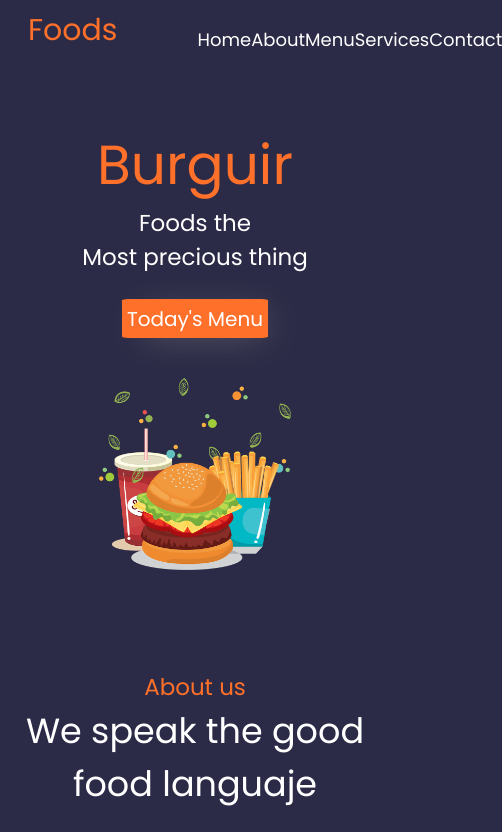
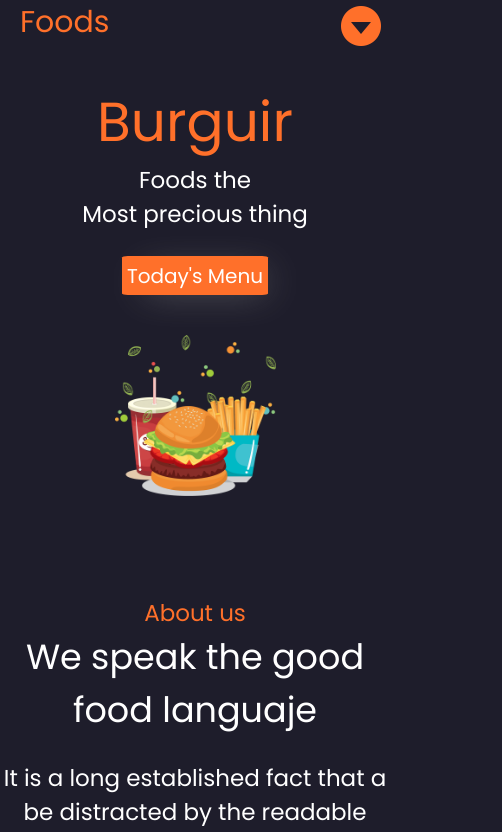
Before and after one commit to AndreyJz/Burgir, a plain HTML site: page index.html in a window 390 px wide. Shown: the top 832 px of the page, 502 px wide, since content can reach past the window. Drawn offline with nearby package versions, Linux system fonts and the light colour scheme.

Commit message:
menu cel listo

```diff
--- a/css/stylo.css
+++ b/css/stylo.css
@@ -1,9 +1,10 @@
 @import url('https://fonts.googleapis.com/css2?family=Poppins:ital,wght@0,100;0,200;0,300;0,400;0,500;0,600;0,700;0,800;0,900;1,100;1,200;1,300;1,400;1,500;1,600;1,700;1,800;1,900&display=swap');
 
 *{
-    background-color: #2c2b47;
+    background-color: #1E1D2B;
     font-family: 'Poppins', sans-serif;
     scroll-behavior: smooth;
+    margin: 0;
     body { --scrollbar-width: 15px; --scrollbar-height: 15px; --scrollbar-border-radius: 36px; --scrollbar-border-thickness: 0px; --scrollbar-thumb-color: #463d7f5d; --scrollbar-track-color: #FFFFFF00; --scrollbar-border-color: #FFFFFF00; --scrollbar-corner-color: #FFFFFF00; --scrollbar-button-color: #3F3F4600; } body::-webkit-scrollbar { width: var(--scrollbar-width, 20px); height: var(--scrollbar-height, 20px); }body::-webkit-scrollbar-thumb { background: var(--scrollbar-thumb-color, #3B82F6); border: var(--scrollbar-border-thickness, 3px) solid var(--scrollbar-border-color, rgb(255, 255, 255)); border-radius: var(--scrollbar-border-radius, 4px); }body::-webkit-scrollbar-track { background: var(--scrollbar-track-color, #A1A1AA); }body::-webkit-scrollbar-corner { background: var(--scrollbar-corner-color, #FFFFFF); border: var(--scrollbar-border-thickness, 3px) solid var(--scrollbar-border-color, rgb(255, 255, 255)); border-radius: var(--scrollbar-border-radius, 4px); }body::-webkit-scrollbar-button:vertical:start:increment, #preview::-webkit-scrollbar-button:vertical:end:decrement, #preview::-webkit-scrollbar-button:horizontal:start:increment, #preview::-webkit-scrollbar-button:horizontal:end:decrement { display: var(--show-double-buttons, none); }
 }
 
@@ -52,17 +53,33 @@
     justify-content: center;
 }
 
-nav a{
+.pc a{
     text-decoration: none;
     color: #fff;
     font-size: 18px;
 }
 
 nav{
+    width: 100%;
+    height: 50px;
     display: flex;
+    position: fixed;
+    background-color: #1E1D2B;
     justify-content: space-between;
     align-items: flex-end;
-    padding-bottom: 20PX;
+    padding-bottom: 20px;
+}
+
+.global-menu{
+    width: 50%;
+    display: flex;
+}
+
+.pc{
+    display: flex;
+    justify-content:space-around;
+    width: 100%;
+    padding-right: 20px;
 }
 
 section img{
@@ -70,7 +87,7 @@ section img{
 }
 
 .home{
-    padding: 50px;
+    padding: 80px;
     padding-bottom: 100px;
     display: flex;
     flex-wrap: wrap;
@@ -106,6 +123,62 @@ section img{
     align-items: center;
 }
 
+.menu_cel{
+    display: none;
+    width: 100%;
+    height: 100%;
+    position: relative;
+}
+
+.menu_cel label {
+    position: absolute;
+    right: 5px;
+    top: 2px;
+}
+
+#listanav{
+    background-color: #2C2B47;
+    display: flex;
+    width: 100vw;
+    height: 0px;
+    overflow: hidden;
+    top: 50px;
+    left: 0;
+    flex-direction: column;
+    align-items: center;
+    justify-content: space-evenly;
+    position: fixed;
+    top: 50px;
+    transition: height .3s ease-in;
+    z-index: 2;
+    border-radius: 5%;
+}
+
+#listanav a{
+    font-size: 25px;
+    color: white;
+    background-color: transparent;
+    text-decoration: none;
+}
+
+.menu_cel i {
+    font-size: 3rem;
+    color: #FF702A;
+    transition: .45s transform ease-in-out;
+}
+
+#menunav:checked + label + #listanav {
+    height: 300px;
+}
+
+#menunav:checked + label i {
+    transform: rotate(180deg);
+}
+
+
+
+
+
 @media screen and (max-width: 800px) {
     * {
         text-align: center;
@@ -113,4 +186,13 @@ section img{
     .vuiton{
         margin: auto;
     }
+    .pc a{
+        display: none;
+    }
+    nav{
+        align-items: normal;
+    }
+    .menu_cel{
+        display: flex;
+    }
 }
--- a/index.html
+++ b/index.html
@@ -10,12 +10,25 @@
 <body>
     <nav>
         <div class="navtitle">Foods</div>
-        <div style="display: flex; justify-content:space-between; width: 44%; padding-right: 20px; ">
-            <a href="#home">Home</a>
-            <a href="#about">About</a>
-            <a href="#menu">Menu</a>
-            <a href="#services">Services</a>
-            <a href="#contact">Contact</a>
+        <div class="global-menu">
+            <div class="pc">
+                <a href="#home">Home</a>
+                <a href="#about">About</a>
+                <a href="#menu">Menu</a>
+                <a href="#services">Services</a>
+                <a href="#contact">Contact</a>
+            </div>
+            <div class="menu_cel">
+                <input type="checkbox" style="opacity:0;" id="menunav">
+                <label for="menunav"><i class='bx bxs-caret-down-circle'></i></label>
+                <div id="listanav">
+                    <a href="#home">Home</a>
+                    <a href="#about">About</a>
+                    <a href="#menu">Menu</a>
+                    <a href="#services">Services</a>
+                    <a href="#contact">Contact</a>
+                </div>
+            </div>
         </div>
     </nav>
 
```
